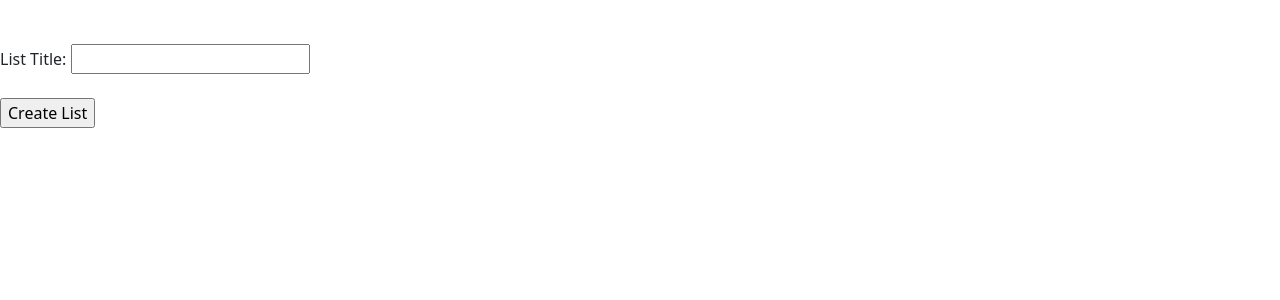
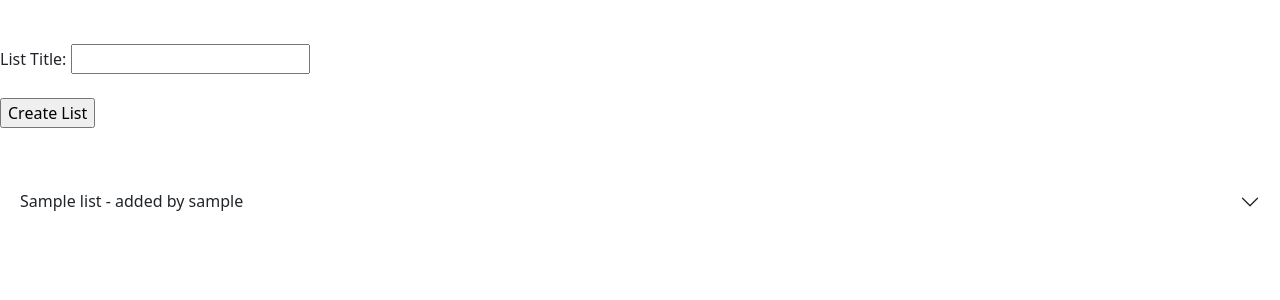
Before and after one commit to kelsieam/calendar-app, a Flask app: page /uploads in a window 1280 px wide. Shown: the part 367-667 px from the top of the page. Run offline with Flask 2, Linux system fonts and the light colour scheme; the visitor is signed in with stand-in values (Sample User, id 1); tables that the repository leaves empty hold one stand-in row (values such as "Sample post"); some libraries are stand-ins or nearby versions.

Commit message:
lists displaying with elements

```diff
--- a/model.py
+++ b/model.py
@@ -161,7 +161,7 @@ class File(db.Model):
     def as_dict(self):
         return {
             'file_id': self.file_id,
-            'location': self.file_id,
+            'location': self.location,
             'title': self.title,
             'comment': self.comment,
             'user_id': self.user_id
@@ -187,6 +187,13 @@ class File(db.Model):
 
 class List(db.Model):
     """stores lists created by family members"""
+    def as_dict(self):
+        return {
+            'list_id': self.list_id,
+            'title': self.title,
+            'user_id': self.user_id,
+            'username': self.user.username
+        }
     __tablename__ = 'lists'
 
     list_id = db.Column(db.Integer,
@@ -207,7 +214,15 @@ class List(db.Model):
 
 class ListElement(db.Model):
     """stores elements of the lists from lists table"""
+    def as_dict(self):
+        return {
+            'list_element_id': self.list_element_id,
+            'content': self.content,
+            'list_id': self.list_id,
+            'user_id': self.user_id
+        }
     __tablename__ = 'list_elements'
+
     list_element_id = db.Column(db.Integer,
                         autoincrement=True,
                         primary_key=True)
--- a/server.py
+++ b/server.py
@@ -487,6 +487,52 @@ def uploads_page():
     return render_template('uploads.html')
 
 
+@app.route('/api/uploads')
+def lists_and_files():
+    if 'username' in session:
+        current_username = session['username']
+        current_user = User.query.filter_by(username=current_username).first()
+        current_user_json = current_user.as_dict()
+    else:
+        return redirect('/login')
+
+    all_lists_json = []
+    all_list_elements_json = []
+    all_files_json = []
+
+    user_lists = List.query.filter_by(user_id=current_user.user_id).all()
+    family_lists = List.query.join(User).filter(
+        User.family_id == current_user.family_id).all()
+    all_user_lists = user_lists + [list for list in family_lists
+                                if list not in user_lists]
+    for list in all_user_lists:
+        all_lists_json.append(list.as_dict())
+    # print(all_lists_json)
+
+    list_ids = [list.list_id for list in all_user_lists]
+    list_elements = db.session.query(ListElement)\
+        .join(List, ListElement.list_id.in_(list_ids)).all()
+    for list_element in list_elements:
+        all_list_elements_json.append(list_element.as_dict())
+    print(all_list_elements_json)
+
+    user_files = File.query.filter_by(user_id=current_user.user_id).all()
+    family_files = File.query.join(User).filter(
+        User.family_id == current_user.family_id).all()
+    all_user_files = user_files + [file for file in family_files if
+                                   file not in user_files]
+    for file in all_user_files:
+        all_files_json.append(file.as_dict())
+    # print(all_files_json)
+
+    return {
+            'all_lists_json': all_lists_json,
+            'all_list_elements_json': all_list_elements_json,
+            'all_files_json': all_files_json,
+            'current_user': current_user_json
+            }
+
+
 @app.route('/create-list', methods=['POST'])
 def create_new_list():
 
@@ -494,6 +540,7 @@ def create_new_list():
         current_username = session['username']
         current_user = User.query.filter_by(username=current_username).first()
         user_id = current_user.user_id
+        username = current_user.username
         title = request.form.get('list-title')
 
         new_list = create_list(title, user_id)
@@ -503,8 +550,11 @@ def create_new_list():
 
         new_list_in_db = List.query.filter_by(title=title, user_id=user_id).first()
         list_id = new_list_in_db.list_id
+        # username =
 
-        return {'success': True, 'message': 'List created', 'list_id': list_id}
+
+        return {'success': True, 'message': 'List created', 'list_id': list_id,
+                'user_id': user_id, 'username': username}
 
     return redirect('/')
 
--- a/static/js/get-upload-info.js
+++ b/static/js/get-upload-info.js
@@ -1,44 +1,57 @@
-document.addEventListener('DOMContentLoaded', function() {
+document.addEventListener('DOMContentLoaded', function () {
+    document.getElementById("add-list-element").style.display = "none";
     console.log('in get-upload-info.js')
+    fetch(('/api/uploads'))
+        .then(existingUploads => {
+            return existingUploads.json()
+        })
+        .then(existingUploadsJson => {
+            console.log(existingUploadsJson);
+            const allFiles = existingUploadsJson['all_files_json'];
+
+            const allLists = existingUploadsJson['all_lists_json'];
+
+            console.log(allLists);
+
+            const allListElements = existingUploadsJson['all_list_elements_json'];
+            console.log('all elements:', allListElements)
+
+            const currentUser = existingUploadsJson['current_user'];
+            // console.log(currentUsername);
+
+            //* bring things from allListElements into a new list mapped to the items in allLists
+            allLists.forEach(list => {
+
+                const listElements = allListElements.filter(element => element.list_id === list.list_id)
+                // console.log(allLists);
+                // console.log(allListElements);
+                // console.log(listElements);
+
+                displayList(list.listId, list.username, list.title, listElements)
+            })
+
+
     const newListForm = document.getElementById('new-list');
-    const listItems = [];
-    const userId = document.getElementById('username').innerText;
-    // fetch(urlForChange, {
-    //     method: 'PATCH',
-    //     body: changeEventFormData
-    //   })
-    //     .then(function(response) {
-    //       return response.json();
-    //     })
-    //     .then(function(responseJson) {
-    //       console.log(responseJson)
-
     newListForm.addEventListener('submit', function(evt) {
         evt.preventDefault();
-        // fetch('/user-family-info', {
-        //     method: 'GET'
-        // })
-        // .then(function(response) {
-        //     return response.json()
-        // })
-        // .then(function(responseJson) {
-        //     console.log(responseJson)
-        // })
         const listTitle = document.getElementById('list-title').value;
         // const listElement = document.getElementById('list-element').value;
 
         // console.log(userId)
 
         if (listTitle === '') {
-            document.getElementById('create-list-success').innerHTML = 'Please enter a title for the list'
+            document.getElementById('create-list-success').
+                innerHTML = 'Please enter a title for the list'
         } else {
 
-        const listItem = {
+            const listDisplay = {
                 title: listTitle,
-            user_id: userId
+                user_id: currentUser.username
                 // element: listElement
             }
-        listItems.push(listItem)
+
+            const listTitles = [];
+            listTitles.push(listDisplay)
             // console.log(listItems)
             let createListFormData = new FormData(document.getElementById('new-list'))
             fetch('/create-list', {
@@ -52,22 +65,90 @@ document.addEventListener('DOMContentLoaded', function() {
                     console.log(responseJson);
                     document.getElementById('create-list-success').innerHTML = responseJson['message']
                     // console.log(document.getElementById('create-list-success').innerHTML)
+                    const listId = responseJson['list_id']
+                    const username = responseJson['username']
+                    let listElements;
+                    console.log(listId, username);
+                    displayList(listId, username, listDisplay.title, listElements=[]);
+                })
 
-        })
-        displayLists();
         }
     });
+})
+});
 
-    function displayLists() {
+
+
+// function displayList(listId, username, displayedTitle, elements) {
+//     const listContainer = document.getElementById('list-container');
+
+//     const listDisplay = document.createElement('div');
+//     listDisplay.setAttribute(('id', listId), ('class', 'accordion-item'));
+
+//     const listTitle = document.createElement('h6');
+//     listTitle.innerText = `${displayedTitle} - added by ${username}`;
+
+//     const listElementHolder = document.createElement('ul');
+//     elements.forEach((x) => {
+//         const listElement = document.createElement('li');
+//         listElement.innerHTML = x.content;
+//         listElementHolder.appendChild(listElement);
+//     })
+
+//     listDisplay.appendChild(listTitle);
+//     listDisplay.appendChild(listElementHolder);
+
+//     listContainer.appendChild(listDisplay);
+// }
+
+function displayList(listId, username, displayedTitle, elements) {
+    console.log(listId);
     const listContainer = document.getElementById('list-container');
-        console.log(listContainer);
-        listContainer.innerHTML = '';
 
-        listItems.forEach(function(item) {
-            const listItemElement = document.createElement('h6');
-            listItemElement.innerText = `${item.title} - added by ${userId}`;
-            listContainer.appendChild(listItemElement);
-        });
+    const listDisplay = document.createElement('div');
+    listDisplay.setAttribute('id', listId);
+    listDisplay.setAttribute('class', 'accordion-item');
+
+    const listTitle = document.createElement('h2');
+    listTitle.setAttribute('class', 'accordion-header');
+    listTitle.setAttribute('id', `flush-headingOne-${listId}`)
+    // listTitle.innerText = `${displayedTitle} - added by ${username}`;
+
+    const listTitleButton = document.createElement('button');
+    listTitleButton.setAttribute('class', 'accordion-button collapsed')
+    listTitleButton.setAttribute('type', 'button');
+    listTitleButton.setAttribute('data-bs-toggle', 'collapse');
+    listTitleButton.setAttribute('data-bs-target', `#flush-collapseOne-${listId}`);
+    listTitleButton.setAttribute('aria-expanded', 'false');
+    listTitleButton.setAttribute('aria-controls', `flush-collapseOne-${listId}`);
+    listTitleButton.innerText = `${displayedTitle} - added by ${username}`;
+
+    // const listTitleDisplayed = document.createElement('p')
+    // listTitleDisplayed.innerText = `${displayedTitle} - added by ${username}`;
+
+    const listElementHolder = document.createElement('div');
+    listElementHolder.setAttribute('id', `flush-collapseOne-${listId}`);
+    listElementHolder.setAttribute('class', 'accordion-collapse collapse');
+    listElementHolder.setAttribute('aria-labelledby', `flush-headingOne-${listId}`);
+    listElementHolder.setAttribute('data-bs-parent', `#${listId}`);
+
+    const listElementHolderBody = document.createElement('div');
+    listElementHolderBody.setAttribute('class', 'accordion-body')
+
+    elements.forEach((item) => {
+        const listElement = document.createElement('li');
+        listElement.innerHTML = item.content;
+        listElementHolderBody.appendChild(listElement);
+    })
+
+    listElementHolder.appendChild(listElementHolderBody);
+
+    // listTitleButton.appendChild(listTitleDisplayed);
+
+    listTitle.appendChild(listTitleButton);
+
+    listDisplay.appendChild(listTitle);
+    listDisplay.appendChild(listElementHolder);
+
+    listContainer.appendChild(listDisplay);
 }
-
-});
--- a/templates/uploads.html
+++ b/templates/uploads.html
@@ -29,17 +29,36 @@
 </form>
 <br>
 <br>
-<!-- <form action="/add-to-list" method="POST" id="new-list-element">
+<section id="add-list-element">
+<form action="/add-to-list" method="POST" id="new-list-element">
     <label for="list-element">List Item:</label>
     <input type="text" id="list-element" name="list-element">
     <br>
+    <br>
     <input type="submit" id="new-list-element-submit" value="Add Item">
-</form> -->
-<div id="list-container">
-    <ul id="list-elements-container">
+</form>
+</section>
+<!--
+<div class='accordion accordion-flush' id='list-container'>
+    <div class='accordion-item' id='listId'>
+      <h2 class ='accordion-header' id='flush-headingOne'>
+        <button class="accordion-button collapsed" type="button" data-bs-toggle="collapse" data-bs-target="#flush-collapseOne" aria-expanded="false" aria-controls="flush-collapseOne">
+          listTitle
+        </button>
+      </h2>
+      <div id="flush-collapseOne" class="accordion-collapse collapse" aria-labelledby="flush-headingOne" data-bs-parent="#accordionFlushExample">
+        <div class="accordion-body">
+            <li>listElement</li>
+            <li>listElement</li>
+            <li>listElement</li>
+            <li>listElement</li>
+        </div>
+      </div>
+</div> -->
 
-    </ul>
-</div>
+
+
+<div id="list-container" class="accordion accordion-flush"></div>
 <br>
 <br>
 <script src="/static/js/get-upload-info.js"></script>
```
Lines whose indentation alone changed are shown as unchanged.
